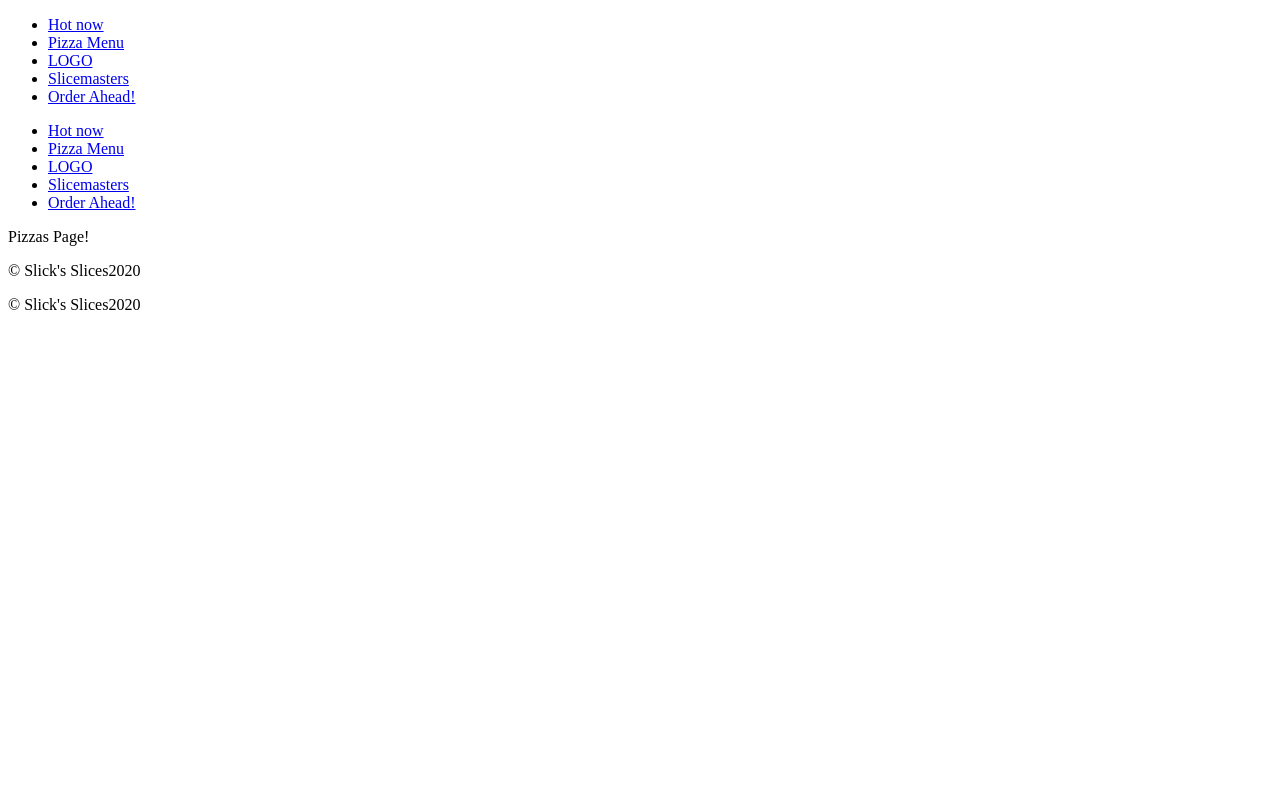
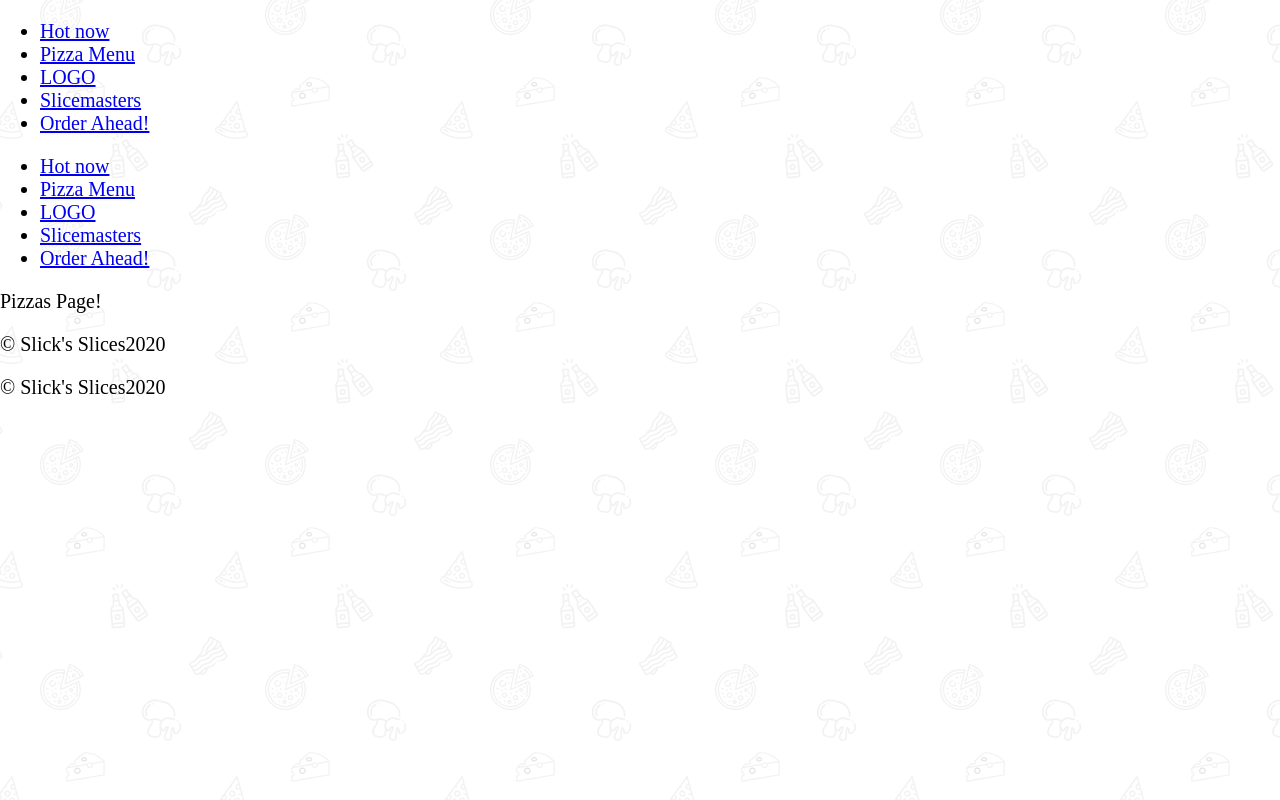
Before and after one commit to kurtogath/gatsby-app, a Gatsby site in the folder gatsby/: page /pizzas in a window 1280 px wide. Built offline with nearby package versions, Linux system fonts and the light colour scheme; Gatsby itself is replaced by a stand-in of ours.

Commit message:
Set GlobalStyles
Scrollbar, Imagesd, Buttons, background image.... AND MORE!

```diff
--- a/gatsby/src/components/Layout.js
+++ b/gatsby/src/components/Layout.js
@@ -1,10 +1,13 @@
 import React from 'react';
 import Footer from './Footer';
 import Nav from './Nav';
+import 'normalize.css';
+import GlobalStyles from '../styles/GlobalStyles';
 
 export default function Layout({ children }) {
     return (
         <div>
+            <GlobalStyles />
             <Nav />
             {children}
             <Footer />
--- /dev/null
+++ b/gatsby/src/styles/GlobalStyles.js
@@ -0,0 +1,80 @@
+import { createGlobalStyle } from 'styled-components';
+import bg from '../assets/images/bg.svg';
+import stripes from '../assets/images/stripes.svg';
+
+const GlobalStyles = createGlobalStyle`
+  :root {
+    --red: #FF4949;
+    --black: #2E2E2E;
+    --yellow: #ffc600;
+    --white: #fff;
+    --grey: #efefef;
+  }
+  html {
+    background-image: url(${bg});
+    background-size: 450px;
+    background-attachment: fixed;
+    font-size: 10px;
+  }
+
+  body {
+    font-size: 2rem;
+  }
+
+  fieldset {
+    border-color: rgba(0,0,0,0.1);
+    border-width: 1px;
+  }
+
+  button {
+    background: var(--red);
+    color: white;
+    border: 0;
+    padding: 0.6rem 1rem;
+    border-radius: 2px;
+    cursor: pointer;
+    --cast: 2px;
+    box-shadow: var(--cast) var(--cast) 0 var(--grey);
+    text-shadow: 0.5px 0.5px 0 rgba(0,0,0,0.2);
+    transition: all 0.2s;
+    &:hover {
+      --cast: 4px;
+    }
+  }
+
+  .gatsby-image-wrapper img[src*=base64\\,] {
+    image-rendering: -moz-crisp-edges;
+    image-rendering: pixelated;
+  }
+
+  /* Scrollbar Styles */
+  body::-webkit-scrollbar {
+    width: 12px;
+  }
+  html {
+    scrollbar-width: thin;
+    scrollbar-color: var(--red) var(--white);
+  }
+  body::-webkit-scrollbar-track {
+    background: var(--white);
+  }
+  body::-webkit-scrollbar-thumb {
+    background-color: var(--red) ;
+    border-radius: 6px;
+    border: 3px solid var(--white);
+  }
+
+  hr {
+    border: 0;
+    height: 8px;
+    background-image: url(${stripes});
+    background-size: 1500px;
+  }
+
+  img {
+    max-width: 100%;
+  }
+
+`;
+
+export default GlobalStyles;
```
Lines whose indentation alone changed are shown as unchanged.
